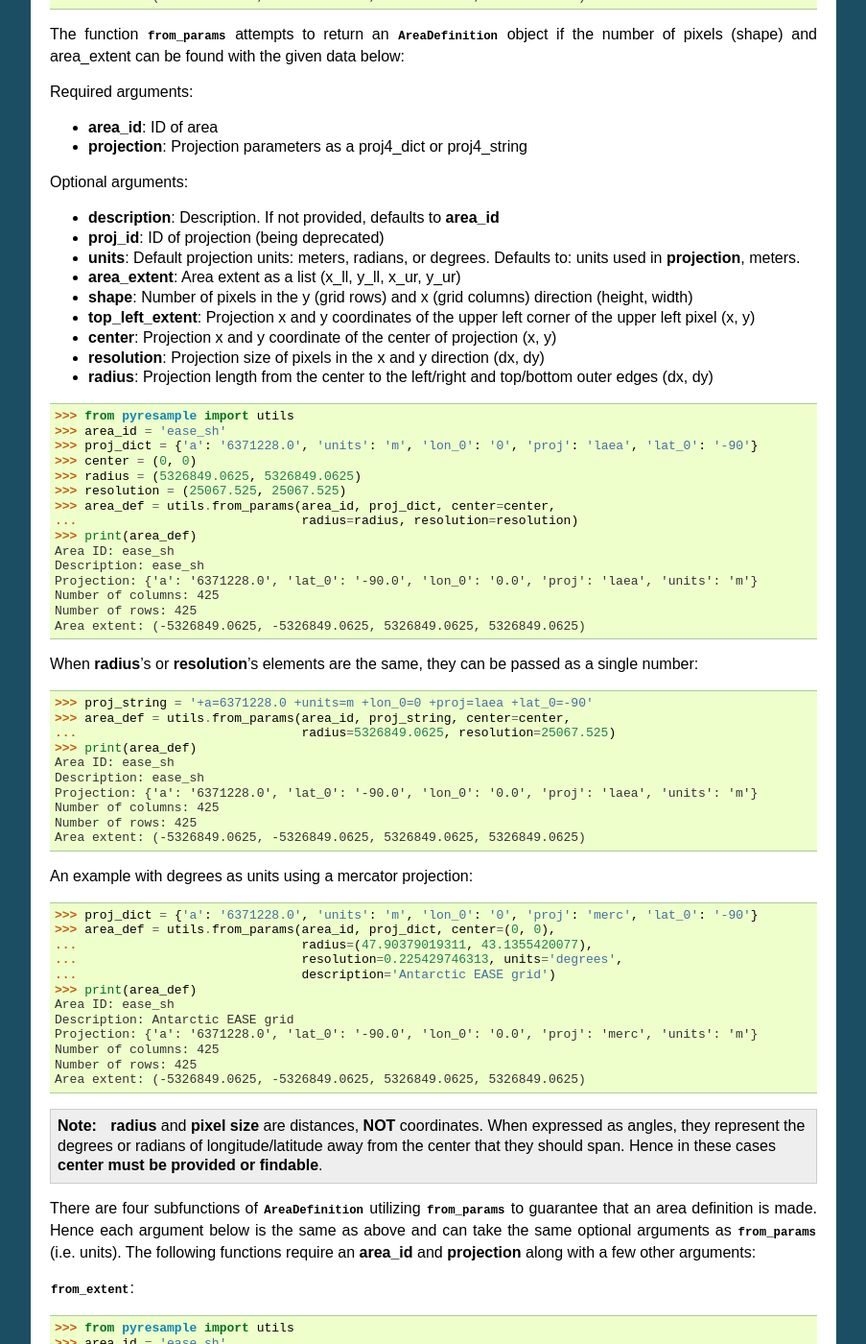
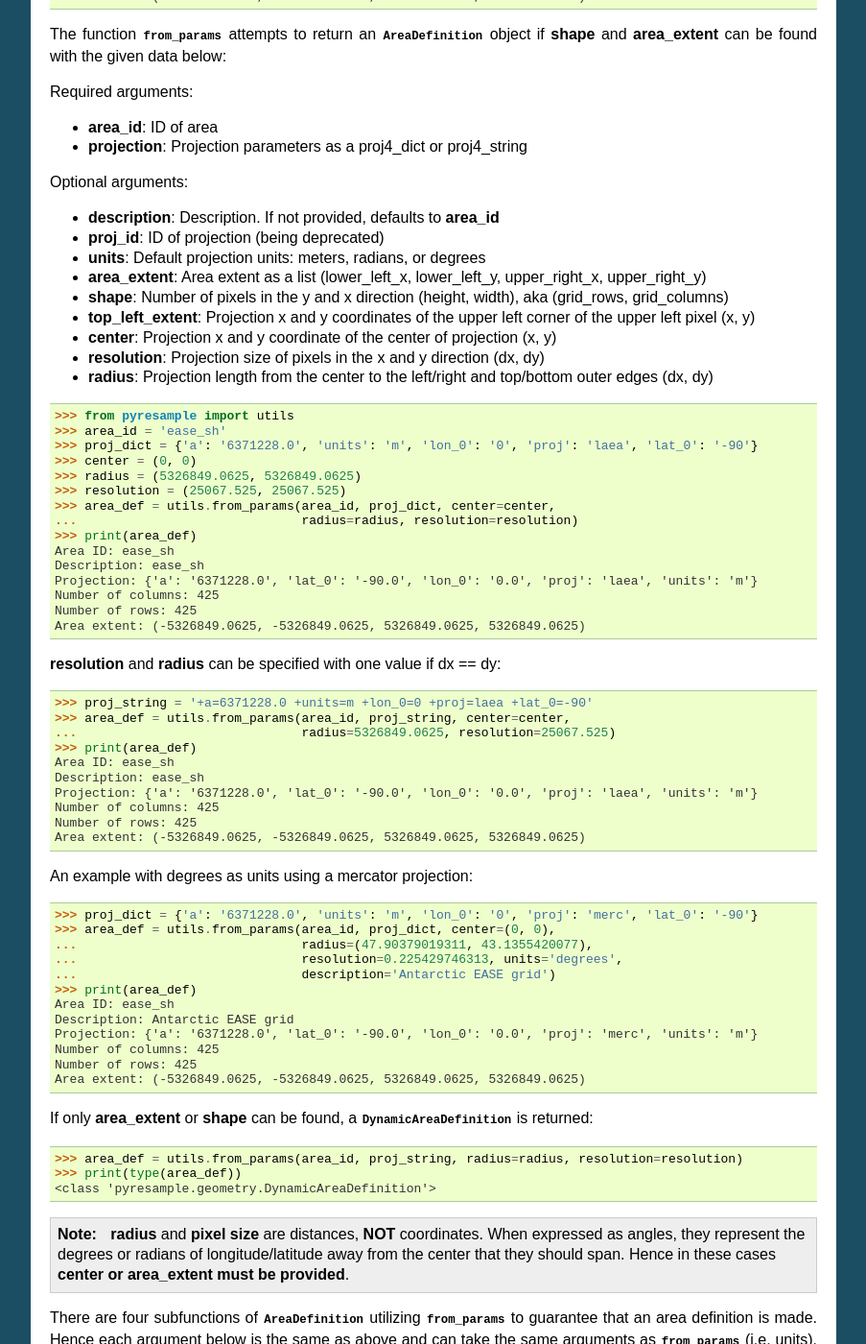
Before and after one commit to pytroll/pyresample, a Sphinx documentation site: the page built from docs/source/geo_def.rst, in a window 1280 px wide and 1400 px high, scrolled down 1545 px. Shown: the whole window at 96% size, without its empty margins (198-1101 px from the left). Built offline with Sphinx 7.4.7, drawn with Linux system fonts in a browser that asks for light colours; some of the changed text lies outside the part shown.

```diff
--- a/docs/source/geo_def.rst
+++ b/docs/source/geo_def.rst
@@ -28,14 +28,14 @@ The following arguments are needed to initialize an area:
 * **proj_dict**: Proj4 parameters as dict
 * **width**: Number of grid columns
 * **height**: Number of grid rows
-* **area_extent**: (x_ll, y_ll, x_ur, y_ur)
+* **area_extent**: (lower_left_x, lower_left_y, upper_right_x, upper_right_y)
 
 where
 
-* **x_ll**: projection x coordinate of lower left corner of lower left pixel
-* **y_ll**: projection y coordinate of lower left corner of lower left pixel
-* **x_ur**: projection x coordinate of upper right corner of upper right pixel
-* **y_ur**: projection y coordinate of upper right corner of upper right pixel
+* **lower_left_x**: projection x coordinate of lower left corner of lower left pixel
+* **lower_left_y**: projection y coordinate of lower left corner of lower left pixel
+* **upper_right_x**: projection x coordinate of upper right corner of upper right pixel
+* **upper_right_y**: projection y coordinate of upper right corner of upper right pixel
 
 Creating an area definition:
 
@@ -91,8 +91,8 @@ area_extent and a proj4-string/dict or a list of proj4 arguments.
  Area extent: (-5326849.0625, -5326849.0625, 5326849.0625, 5326849.0625)
 
 The function :mod:`from_params <utils.from_params>` attempts to return
-an :mod:`AreaDefinition <geometry.AreaDefinition>` object if the number
-of pixels (shape) and area_extent can be found with the given data below:
+an :mod:`AreaDefinition <geometry.AreaDefinition>` object if **shape**
+and **area_extent** can be found with the given data below:
 
 Required arguments:
 
@@ -103,9 +103,9 @@ Optional arguments:
 
 * **description**: Description. If not provided, defaults to **area_id**
 * **proj_id**: ID of projection (being deprecated)
-* **units**: Default projection units: meters, radians, or degrees. Defaults to: units used in **projection**, meters.
-* **area_extent**: Area extent as a list (x_ll, y_ll, x_ur, y_ur)
-* **shape**: Number of pixels in the y (grid rows) and x (grid columns) direction (height, width)
+* **units**: Default projection units: meters, radians, or degrees
+* **area_extent**: Area extent as a list (lower_left_x, lower_left_y, upper_right_x, upper_right_y)
+* **shape**: Number of pixels in the y and x direction (height, width), aka (grid_rows, grid_columns)
 * **top_left_extent**: Projection x and y coordinates of the upper left corner of the upper left pixel (x, y)
 * **center**: Projection x and y coordinate of the center of projection (x, y)
 * **resolution**: Projection size of pixels in the x and y direction (dx, dy)
@@ -129,7 +129,7 @@ Optional arguments:
  Number of rows: 425
  Area extent: (-5326849.0625, -5326849.0625, 5326849.0625, 5326849.0625)
 
-When **radius**'s or **resolution**'s elements are the same, they can be passed as a single number:
+**resolution** and **radius** can be specified with one value if dx == dy:
 
 .. doctest::
 
@@ -161,15 +161,25 @@ An example with degrees as units using a mercator projection:
  Number of rows: 425
  Area extent: (-5326849.0625, -5326849.0625, 5326849.0625, 5326849.0625)
 
+If only **area_extent** or **shape** can be found, a
+:mod:`DynamicAreaDefinition <geometry.DynamicAreaDefinition>`
+is returned:
+
+.. doctest::
+
+ >>> area_def = utils.from_params(area_id, proj_string, radius=radius, resolution=resolution)
+ >>> print(type(area_def))
+ <class 'pyresample.geometry.DynamicAreaDefinition'>
+
 .. note::
 
   **radius** and **pixel size** are distances, **NOT** coordinates. When expressed as angles,
   they represent the degrees or radians of longitude/latitude away from the center that
-  they should span. Hence in these cases **center must be provided or findable**.
+  they should span. Hence in these cases **center or area_extent must be provided**.
 
 There are four subfunctions of :mod:`AreaDefinition <geometry.AreaDefinition>` utilizing
-:mod:`from_params <utils.from_params>` to guarantee that an area definition is made. Hence
-each argument below is the same as above and can take the same optional arguments as
+:mod:`from_params <utils.from_params>` to guarantee that an area definition is made.
+Hence each argument below is the same as above and can take the same arguments as
 :mod:`from_params <utils.from_params>` (i.e. units). The following functions require an
 **area_id** and **projection** along with a few other arguments:
 
```
Also changed, not shown: other parts of docs/source/geo_def.rst (+12 -11 lines), 3 other files.
